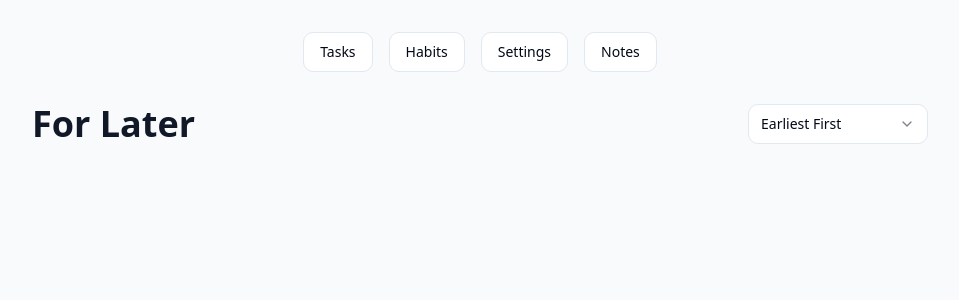
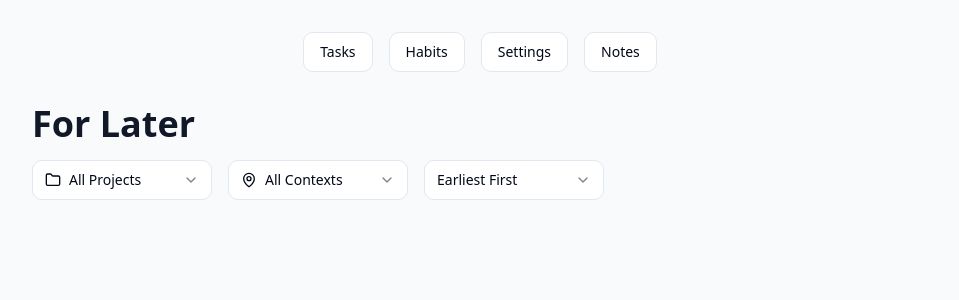
Before and after one commit to Marc444-creator/act, a React (Vite) app: page /for-later in a window 1280 px wide. Shown: the top 300 px of the page, without its empty margins (160-1119 px from the left). Built offline with nearby package versions, Linux system fonts and the light colour scheme.

Commit message:
Add filtering by project and context
Implement filtering options for project and context in the "For Later" sheet. Position the filter icons on the same line as the sorting by date button for improved user experience.
[skip gpt_engineer]

```diff
--- a/src/pages/ForLater.tsx
+++ b/src/pages/ForLater.tsx
@@ -3,9 +3,13 @@ import { FormNavigation } from "../components/FormNavigation";
 import { Select, SelectContent, SelectItem, SelectTrigger, SelectValue } from "@/components/ui/select";
 import { useState, useEffect } from "react";
 import { useStore } from "../store/useStore";
+import { Button } from "@/components/ui/button";
+import { Folder, MapPin } from "lucide-react";
 
 const ForLater = () => {
   const [sortOrder, setSortOrder] = useState<"asc" | "desc">("asc");
+  const [selectedProject, setSelectedProject] = useState<string | null>(null);
+  const [selectedContext, setSelectedContext] = useState<string | null>(null);
   const store = useStore();
 
   // Check for tasks to move every minute
@@ -24,8 +28,62 @@ const ForLater = () => {
       <div className="max-w-4xl mx-auto space-y-8">
         <FormNavigation />
 
-        <div className="flex justify-between items-center">
+        <div className="space-y-4">
           <h1 className="text-4xl font-bold text-gray-900">For Later</h1>
+
+          <div className="flex items-center gap-4">
+            <Select
+              value={selectedProject || "all"}
+              onValueChange={(value) => setSelectedProject(value === "all" ? null : value)}
+            >
+              <SelectTrigger className="w-[180px]">
+                <div className="flex items-center gap-2">
+                  <Folder className="h-4 w-4" />
+                  <SelectValue placeholder="Filter by project" />
+                </div>
+              </SelectTrigger>
+              <SelectContent>
+                <SelectItem value="all">All Projects</SelectItem>
+                {store.projects.map((project) => (
+                  <SelectItem key={project.id} value={project.id}>
+                    <div className="flex items-center gap-2">
+                      <div
+                        className="w-3 h-3 rounded-full"
+                        style={{ backgroundColor: project.color }}
+                      />
+                      {project.name}
+                    </div>
+                  </SelectItem>
+                ))}
+              </SelectContent>
+            </Select>
+
+            <Select
+              value={selectedContext || "all"}
+              onValueChange={(value) => setSelectedContext(value === "all" ? null : value)}
+            >
+              <SelectTrigger className="w-[180px]">
+                <div className="flex items-center gap-2">
+                  <MapPin className="h-4 w-4" />
+                  <SelectValue placeholder="Filter by context" />
+                </div>
+              </SelectTrigger>
+              <SelectContent>
+                <SelectItem value="all">All Contexts</SelectItem>
+                {store.contexts.map((context) => (
+                  <SelectItem key={context.id} value={context.id}>
+                    <div className="flex items-center gap-2">
+                      <div
+                        className="w-3 h-3 rounded-full"
+                        style={{ backgroundColor: context.color }}
+                      />
+                      {context.name}
+                    </div>
+                  </SelectItem>
+                ))}
+              </SelectContent>
+            </Select>
+
             <Select
               value={sortOrder}
               onValueChange={(value: "asc" | "desc") => setSortOrder(value)}
@@ -39,10 +97,11 @@ const ForLater = () => {
               </SelectContent>
             </Select>
           </div>
+        </div>
 
         <TaskList
-          filterProject={null}
-          filterContext={null}
+          filterProject={selectedProject}
+          filterContext={selectedContext}
           filterStatus={null}
           showCompleted={false}
           isForLater={true}
```
Lines whose indentation alone changed are shown as unchanged.
